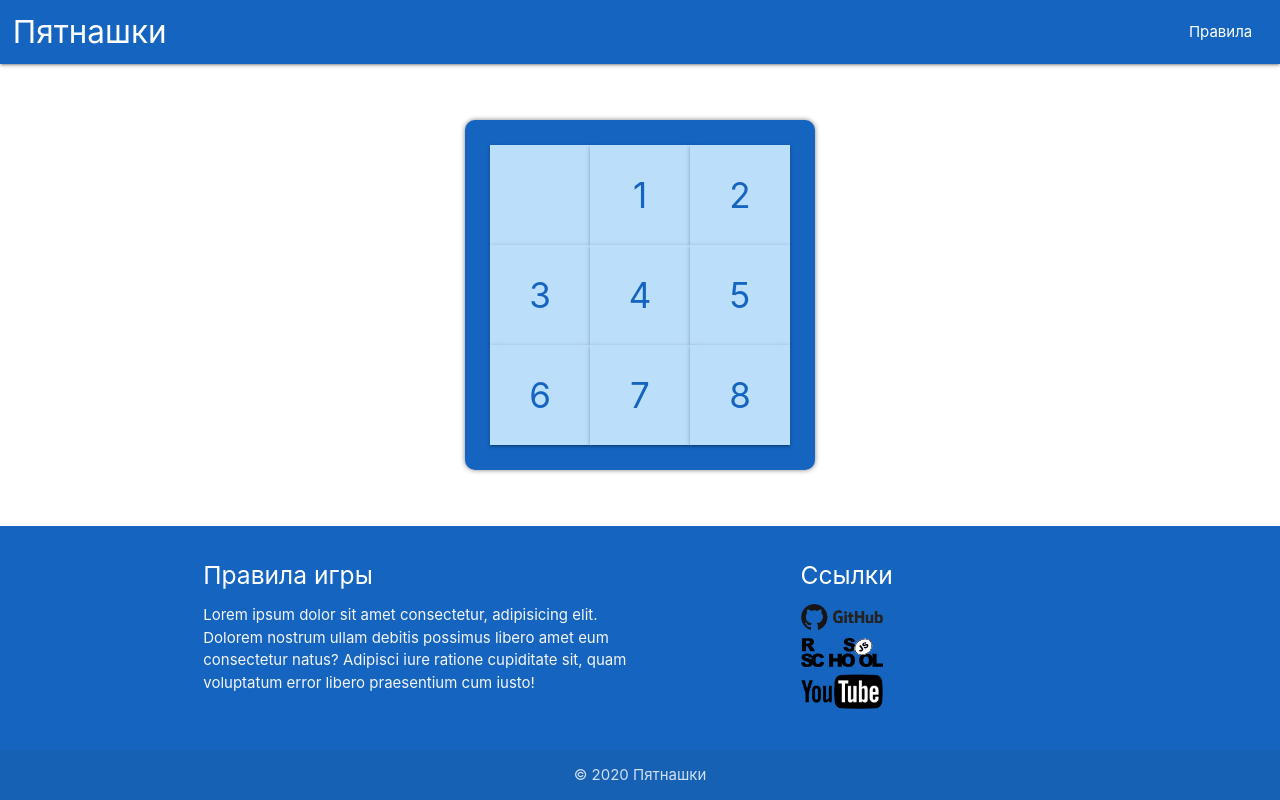
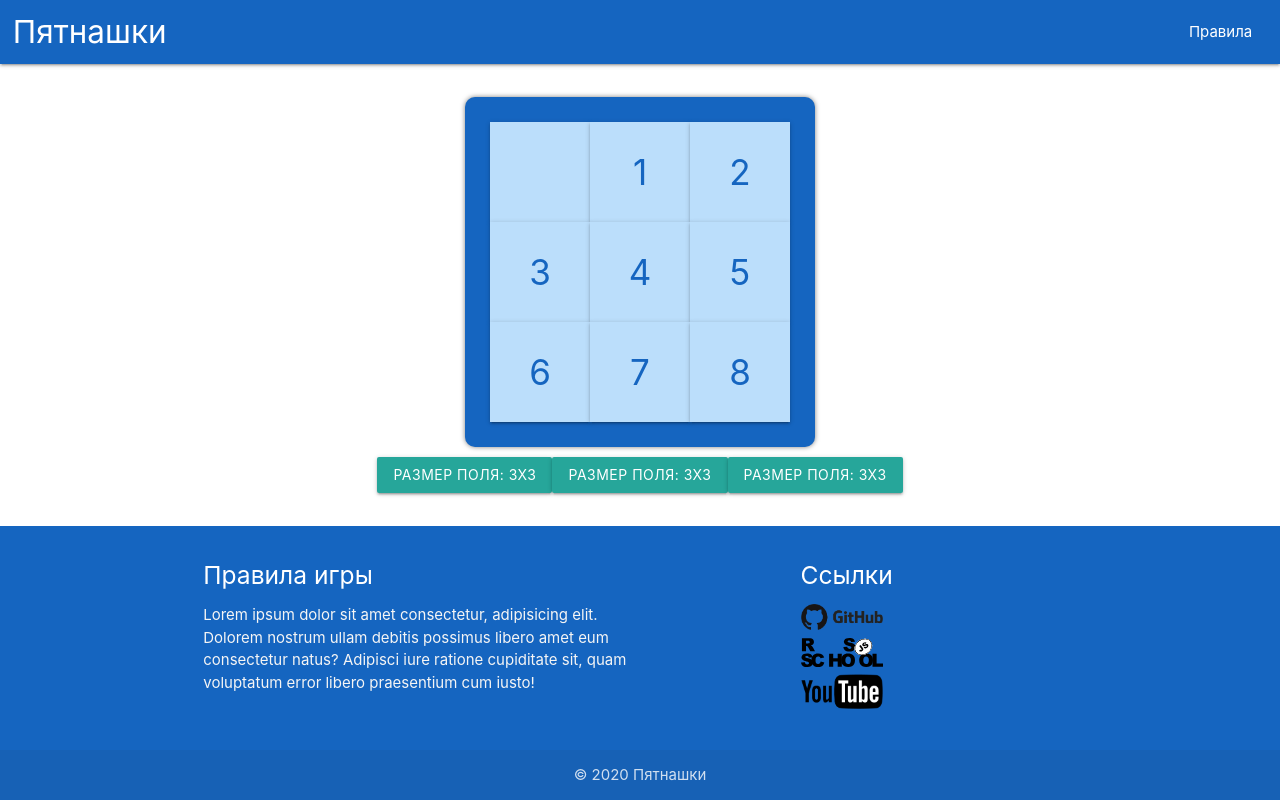
Before and after one commit to alekseishkel/react-game, a React app: page / in a window 1280 px wide. Built offline with nearby package versions, Linux system fonts and the light colour scheme.

Commit message:
feat: add field size buttons

```diff
--- a/src/components/app/app.tsx
+++ b/src/components/app/app.tsx
@@ -3,6 +3,7 @@ import React from "react";
 import Field from "../field/field";
 import Footer from "../footer/footer";
 import Header from "../header/header";
+import SizeButton from "../size-button/size-button";
 
 import { createGlobalStyle } from "styled-components";
 
@@ -15,6 +16,7 @@ const GlobalStyle = createGlobalStyle`
 
   main {
     display: flex;
+    flex-direction: column;
     justify-content: center;
     align-items: center;
     flex: 1 0 auto;
@@ -26,7 +28,10 @@ const App: React.FC = () => {
     <React.Fragment>
       <GlobalStyle />
       <Header />
-      <Field />
+      <main>
+        <Field />
+        <SizeButton />
+      </main>
       <Footer />
     </React.Fragment>
   );
--- a/src/components/cell/cell.tsx
+++ b/src/components/cell/cell.tsx
@@ -12,8 +12,8 @@ const StyledCell = styled.nav`
   font-size: 35px;
 `;
 
-const Cell: React.FC<{ number: number }> = (props) => {
-  return <StyledCell>{props.number}</StyledCell>;
+const Cell: React.FC<{ number: number }> = ({ number }) => {
+  return <StyledCell>{number}</StyledCell>;
 };
 
 export default Cell;
--- a/src/components/field/field.tsx
+++ b/src/components/field/field.tsx
@@ -7,6 +7,7 @@ import styled from "styled-components";
 const StyledFiled = styled.div`
   display: flex;
   flex-wrap: wrap;
+  flex-shrink: 0;
   width: 350px;
   height: 350px;
   padding: 25px;
@@ -19,13 +20,11 @@ const Field: React.FC = () => {
   const [cells, setCells] = useState<number[]>([null, 1, 2, 3, 4, 5, 6, 7, 8]);
 
   return (
-    <main>
-      <StyledFiled className="cells">
-        {cells.map((cell) => {
-          return <Cell number={cell} />;
-        })}
-      </StyledFiled>
-    </main>
+    <StyledFiled className="cells">
+      {cells.map((cell) => {
+        return <Cell number={cell} />;
+      })}
+    </StyledFiled>
   );
 };
 
--- /dev/null
+++ b/src/components/size-button/size-button.tsx
@@ -0,0 +1,18 @@
+import React from "react";
+import styled from "styled-components";
+
+const StyledSizeButton = styled.div`
+  margin-top: 10px;
+`;
+
+const SizeButton: React.FC = () => {
+  return (
+    <StyledSizeButton>
+      <a className="waves-effect waves-light btn">Размер поля: 3х3</a>
+      <a className="waves-effect waves-light btn">Размер поля: 3х3</a>
+      <a className="waves-effect waves-light btn">Размер поля: 3х3</a>
+    </StyledSizeButton>
+  );
+};
+
+export default SizeButton;
```
